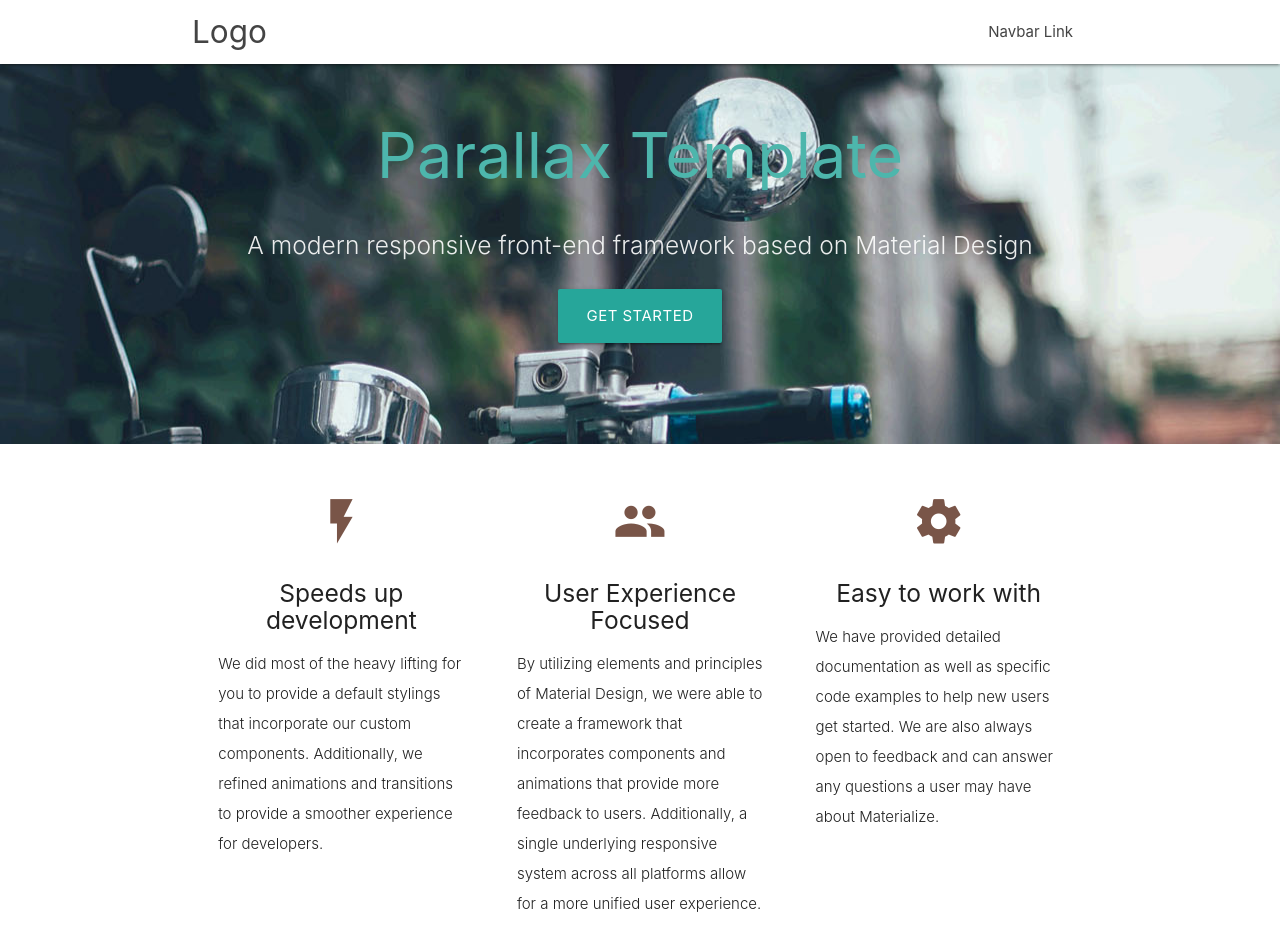
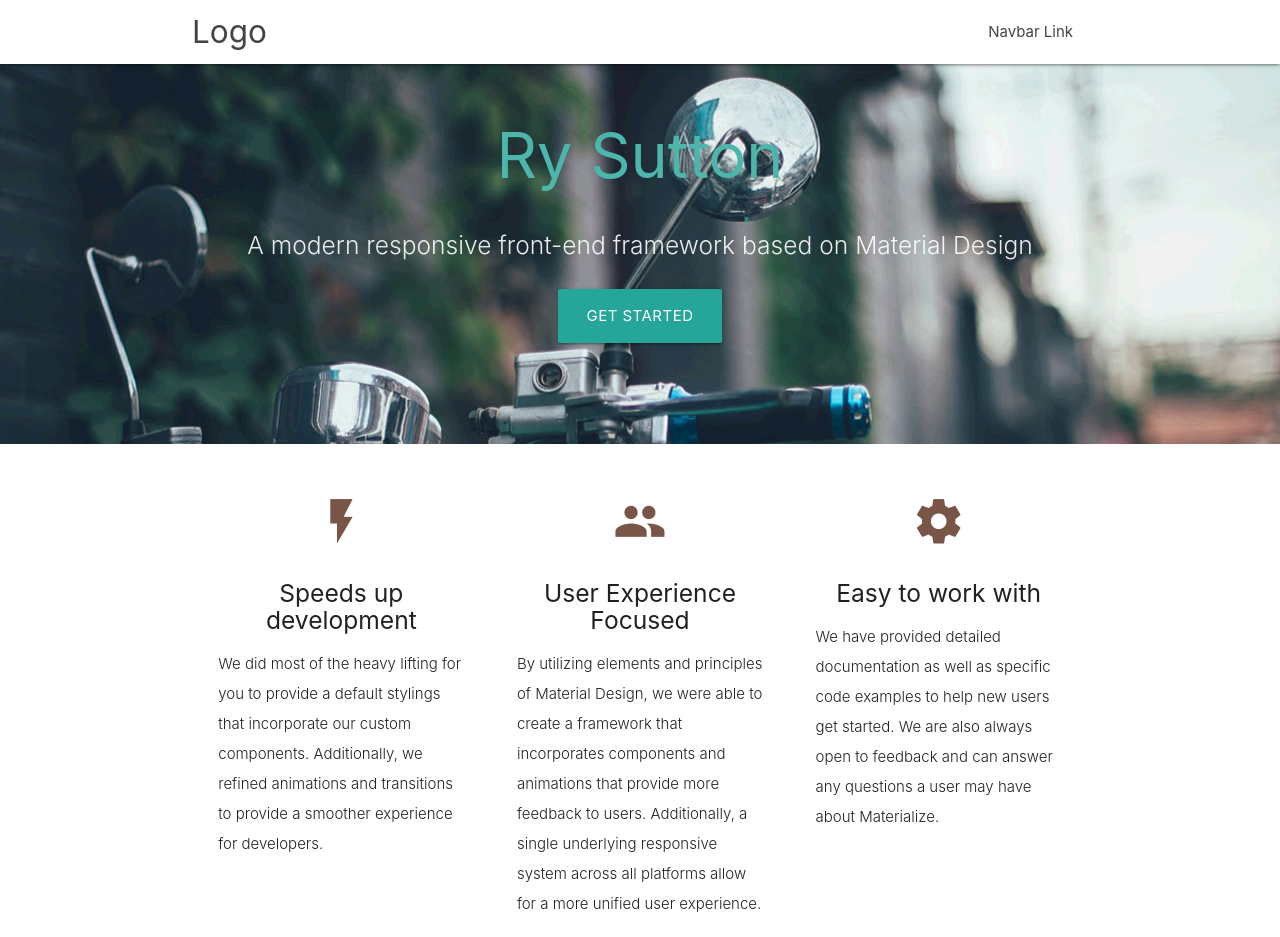
Before and after one commit to ryancesutton/ryancesutton.github.io, a plain HTML site: page index.html in a window 1280 px wide. Shown: the top 937 px of the page. Drawn offline with nearby package versions, Linux system fonts and the light colour scheme.

Commit message:
change name to make sure files are connected to index

```diff
--- a/index.html
+++ b/index.html
@@ -3,7 +3,7 @@
 <head>
     <meta http-equiv="Content-Type" content="text/html; charset=UTF-8"/>
     <meta name="viewport" content="width=device-width, initial-scale=1"/>
-    <title>Parallax Template - Materialize</title>
+    <title>Ry Sutton</title>
 
     <!-- CSS  -->
     <link href="https://fonts.googleapis.com/icon?family=Material+Icons" rel="stylesheet">
@@ -29,7 +29,7 @@
     <div class="section no-pad-bot">
         <div class="container">
             <br><br>
-            <h1 class="header center teal-text text-lighten-2">Parallax Template</h1>
+            <h1 class="header center teal-text text-lighten-2">Ry Sutton</h1>
             <div class="row center">
                 <h5 class="header col s12 light">A modern responsive front-end framework based on Material Design</h5>
             </div>
```
